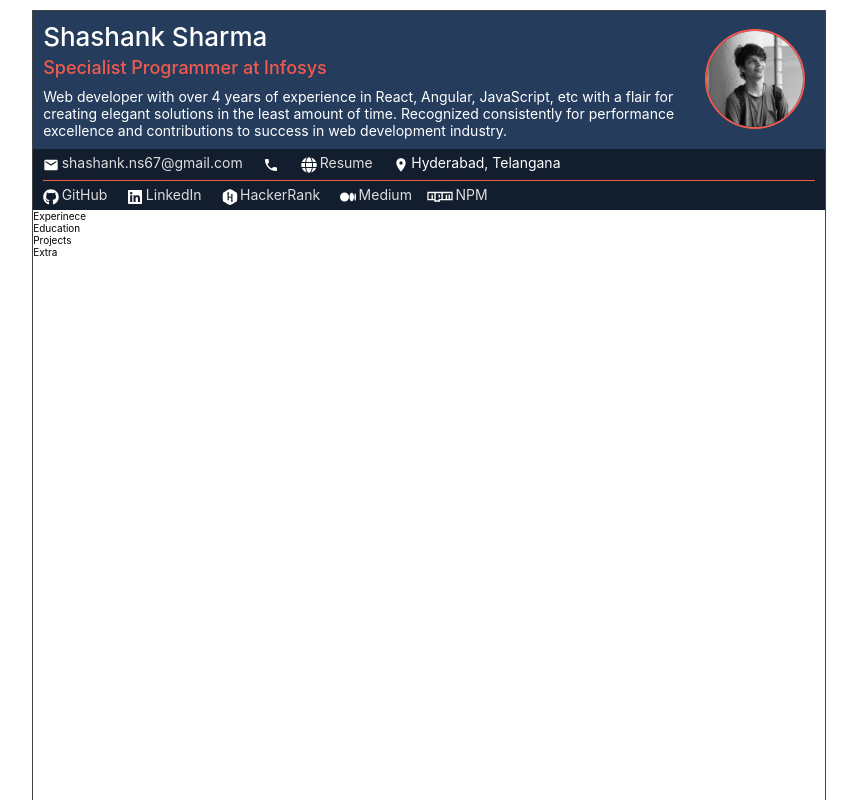
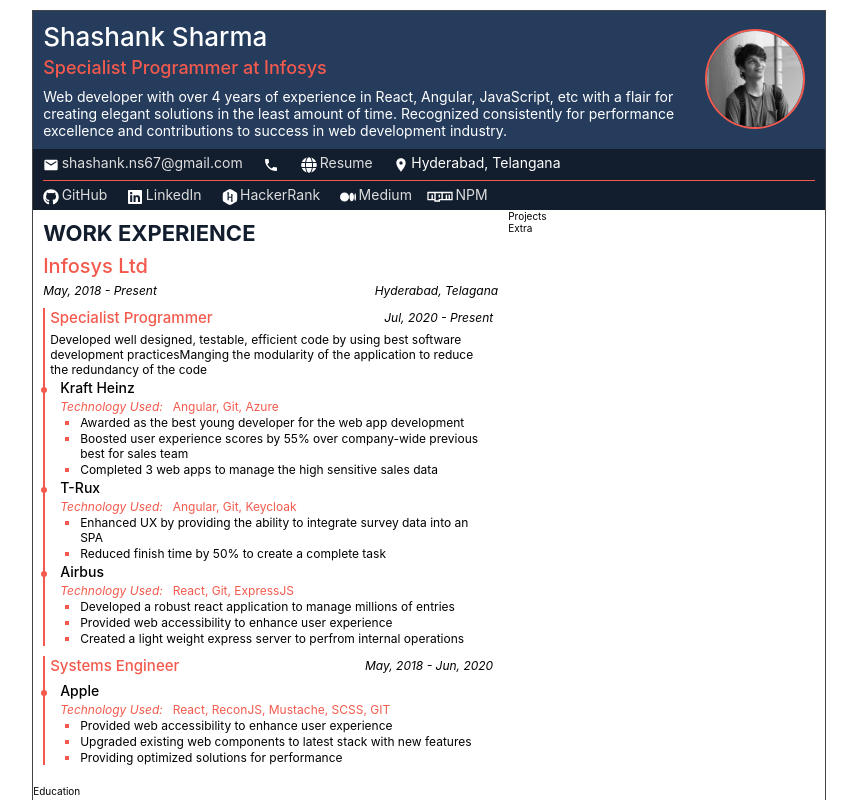
Before and after one commit to geekyorion/resume, a React (Create React App) app: page / in a window 1280 px wide. Shown: the top 800 px of the page, without its empty margins (211-1068 px from the left). Built offline with nearby package versions, Linux system fonts and the light colour scheme.

Commit message:
experience section added with minor bug resolved

```diff
--- a/package.json
+++ b/package.json
@@ -12,7 +12,6 @@
     "@testing-library/jest-dom": "^5.16.4",
     "@testing-library/react": "^13.3.0",
     "@testing-library/user-event": "^13.5.0",
-    "bootstrap": "^5.2.0-beta1",
     "react": "^18.1.0",
     "react-dom": "^18.1.0",
     "react-icons": "^4.4.0",
--- a/src/App.css
+++ b/src/App.css
@@ -16,3 +16,16 @@
   background: var(--color-grayblue);
   color: var(--color-white, #fff);
 }
+
+.sections {
+  display: flex;
+  justify-content: space-between;
+}
+
+.left-section {
+  flex: 3;
+}
+
+.right-section {
+  flex: 2;
+}
--- /dev/null
+++ b/src/components/Experience/Experience.css
@@ -0,0 +1,73 @@
+.experience-wrapper {
+  padding: 1rem;
+  font-size: 1.2rem;
+}
+
+.experience-header-text {
+  color: var(--color-darkblue);
+  margin-bottom: 0.75rem;
+  text-transform: uppercase;
+}
+
+.company-name {
+  font-size: 2rem;
+  color: var(--color-red);
+  font-weight: 500;
+}
+
+.exp-info, .work-info {
+  display: flex;
+  align-items: center;
+  justify-content: space-between;
+  margin: 0.5rem 0;
+  font-style: italic;
+}
+
+.work-wrapper {
+  padding: 0 0.5rem;
+  border-left: 0.2rem solid var(--color-red);
+  margin: 1rem 0;
+}
+
+.work-role {
+  color: var(--color-red);
+  font-size: 1.5rem;
+  font-style: normal;
+  font-weight: 500;
+}
+
+.projects {
+  padding-left: 1rem;
+}
+
+.projects ul ::marker {
+  color: var(--color-red);
+  font-size: 2rem;
+}
+
+.project-name {
+  position: relative;
+  font-size: 1.4rem;
+  font-weight: 500;
+  top: -0.3rem;
+}
+
+.project-technologies {
+  font-style: italic;
+  color: var(--color-red);
+  display: flex;
+}
+
+.project-technologies-values {
+  margin-left: 1rem;
+  font-style: normal;
+}
+
+.responsibilties {
+  list-style: square;
+  padding-left: 2rem;
+}
+
+.responsibilties ::marker {
+  font-size: 1.3rem !important;
+}
--- a/src/components/Experience/Experience.js
+++ b/src/components/Experience/Experience.js
@@ -1,8 +1,72 @@
+import { useState } from 'react';
+import { getDateFormat } from '../../utils/dates';
+import './Experience.css';
+
 const Experinece = ({ data }) => {
-  console.log(data);
+
+  const [expState] = useState(data);
 
   return (
-    <div>Experinece</div>
+    <div className="experience-wrapper">
+      <h3 className="experience-header-text">Work Experience</h3>
+      {expState.map((exp, index) => (
+        <div className="experience" key={`exp-${index}`}>
+          <p className="company-name">{exp.company}</p>
+          <div className="exp-info">
+            <p className="exp-duration">
+              {getDateFormat(exp.duration.from, 'MMM, YYYY')}
+              {' - '}
+              {exp.duration.to === 'present'
+                ? 'Present'
+                : getDateFormat(exp.duration.to, 'MMM, YYYY')
+              }
+            </p>
+            <p>{exp.location}</p>
+          </div>
+
+          {exp.work.map((work, workIndex) => (
+            <div className="work-wrapper" key={`exp-${index}-work-${workIndex}`}>
+              <div className="work-info">
+                <p className="work-role">{work.role}</p>
+                <p className="exp-duration">
+                  {getDateFormat(work.duration.from, 'MMM, YYYY')}
+                  {' - '}
+                  {work.duration.to === 'present'
+                    ? 'Present'
+                    : getDateFormat(work.duration.to, 'MMM, YYYY')
+                  }
+                </p>
+              </div>
+              {work.showDescription && (
+                <div className="work-desc">{ work.description }</div>
+              )}
+              <div className="projects">
+                <ul className="project-list">
+                  {work.projects.map((project, projectIndex) => (
+                    <li className="project" key={`project-${project.name}-${projectIndex}`}>
+                      <div className="project-name">{project.name}</div>
+                      <div className="project-technologies">
+                        <div className="project-technologies-label">Technology Used: </div>
+                        <div className="project-technologies-values">
+                          {project.technologies.join(', ')}
+                        </div>
+                      </div>
+                      <ul className="responsibilties">
+                        {project.responsibilities.map((resp, respIndex) => (
+                          <li className="project-responsibilty" key={`project-${project.name}-${projectIndex}-${respIndex}`}>
+                            {resp}
+                          </li>
+                        ))}
+                      </ul>
+                    </li>
+                  ))}
+                </ul>
+              </div>
+            </div>
+          ))}
+        </div>
+      ))}
+    </div>
   );
 };
 
--- a/src/components/Header/Header.css
+++ b/src/components/Header/Header.css
@@ -37,7 +37,7 @@
 }
 
 .all-links {
-  background: #121d2e;
+  background: var(--color-darkblue);
   width: calc(100% + 2rem);
   margin-left: -1rem;
   margin-top: 1rem;
--- a/src/components/Header/Header.js
+++ b/src/components/Header/Header.js
@@ -4,6 +4,9 @@
 
 const Header = ({ data }) => {
   const [headerState] = useState(data);
+
+  // fetch the current profile picture name [user can save more than one]
+  const headerImage = require(`../../assets/images/${headerState.image.imageName}`);
 
   return (
     <div className="header-section">
@@ -14,10 +17,9 @@
             <div className="role-text">{ headerState.role }</div>
             <div className="bio-text">{ headerState.bio }</div>
           </div>
-
           {headerState.image?.showImage && (
             <div className="image-wrapper">
-              <img src={headerState.image.url} alt={`profile of ${headerState.name}`} className="profile-picture" />
+              <img src={headerImage} alt={`profile of ${headerState.name}`} className="profile-picture" />
             </div>
           )}
         </div>
@@ -25,7 +27,7 @@
         <div className="all-links">
           <div className="contacts-wrapper">
             {headerState.contact.filter(contact => !contact.isHidden).map(contact => (
-              <div className="contact">
+              <div className="contact" key={`contact-${contact.type}`}>
                 <div className={`contact-icon ${contact.iconClass ?? ''}`}>{ HEADER_CONTACT_ICONS[contact.icon] }</div>
                 <div className="contact-text">
                   {contact.type === 'email' ? (
@@ -35,7 +37,7 @@
                   ) : contact.type === 'website' ? (
                     <a className="website-text" href={contact.link} rel="noreferrer noopener">{ contact.value }</a>
                   ) : (
-                    <p classname="other-contact-text">{ contact.value }</p>
+                    <p className="other-contact-text">{ contact.value }</p>
                   )}
                 </div>
               </div>
@@ -46,7 +48,7 @@
 
           <div className="links-wrapper all-links-wrapper">
             {headerState.links.filter(link => !link.isHidden).map(link => (
-              <div className="link">
+              <div className="link" key={`link-${link.type}`}>
                 <div className={`link-icon ${link.iconClass ?? ''}`}>{ HEADER_LINKS_ICONS[link.icon] }</div>
                 <div className="link-text">
                   <a href={link.value} target="_blank" rel="noreferrer noopener">{ link.type }</a>
--- a/src/data/data.json
+++ b/src/data/data.json
@@ -57,13 +57,13 @@
       }
     ],
     "image": {
-      "url": "./assets/images/profile.jpeg",
+      "imageName": "profile.jpeg",
       "showImage": true
     }
   },
   "experience": [
     {
-      "company": "Infosys",
+      "company": "Infosys Ltd",
       "duration": {
         "from": "21 May, 2018",
         "to": "present"
@@ -108,7 +108,7 @@
             "Developed well designed, testable, efficient code by using best software development practices",
             "Manging the modularity of the application to reduce the redundancy of the code"
           ],
-          "showDescription": false
+          "showDescription": true
         },
         {
           "role": "Systems Engineer",
--- a/src/index.css
+++ b/src/index.css
@@ -25,6 +25,7 @@
   --color-grayblue: #253c5d;
   --color-white: #fff;
   --color-link: #ddd;
+  --color-darkblue: #121d2e;
 }
 
 a {
@@ -41,4 +42,13 @@
   color: var(--color-white);
 }
 
-/* https://icomoon.io/app/#/select/library */
+h1 { font-size: 3rem; }
+h2 { font-size: 2.6rem; }
+h3 { font-size: 2.2rem; }
+h4 { font-size: 1.8rem; }
+h5 { font-size: 1.4rem; }
+h6 { font-size: 1rem; }
+
+small {
+  font-size: 1.2rem;
+}
--- /dev/null
+++ b/src/utils/dates.js
@@ -0,0 +1,49 @@
+import { padStart } from "./padding";
+
+const months = ['Jan', 'Feb', 'Mar', 'Apr', 'May', 'Jun', 'Jul', 'Aug', 'Sep', 'Aug', 'Nov', 'Dec'];
+
+/**
+ * @name getDateFormat formats the simple date string to required date format
+ * @param {string} dateString date string which needs to be converted
+ * @param {string} format string which represents the format of date
+ */
+export const getDateFormat = (dateString, format) => {
+  const dateObj = new Date(dateString);
+  const fullYear = dateObj.getFullYear();
+  const givenMonth = dateObj.getMonth();
+  const givenDate = dateObj.getDate();
+
+  const formattedDate = {};
+
+  const year = (format.match(/y+/ig) || [])[0];
+  const month = (format.match(/m+/ig) || [])[0];
+  const date = (format.match(/d+/ig) || [])[0];
+
+  // set year replacer
+  if (year) {
+    if (year.length === 4) {
+      formattedDate[year] = fullYear.toString();
+    } else {
+      formattedDate[year] = dateObj.toString().substring(4 - Math.max(year.length, 2))
+    }
+  }
+
+  // set month replacer
+  if (month) {
+    if (month.length === 3) {
+      formattedDate[month] = months[givenMonth];
+    } else {
+      formattedDate[month] = padStart(givenMonth + 1, '0', month.length);
+    }
+  }
+
+  // set date replacer
+  if (date) {
+    formattedDate[date] = padStart(givenDate, '0', date.length);
+  }
+
+  return format
+    .replace(year, formattedDate[year])
+    .replace(month, formattedDate[month])
+    .replace(date, formattedDate[date]);
+}
--- /dev/null
+++ b/src/utils/padding.js
@@ -0,0 +1,13 @@
+export const padStart = (string, fillString, maxLength) => {
+  if (typeof string !== 'string') {
+    string = string.toString();
+  }
+  return string.padStart(maxLength, fillString);
+};
+
+export const padEnd = (string, fillString, maxLength) => {
+  if (typeof string !== 'string') {
+    string = string.toString();
+  }
+  return string.padEnd(maxLength, fillString);
+};
```
Also changed, not shown: src/assets/images/profile.jpeg (renamed from public/assets/images/profile.jpeg), 1 other file (tests, documents, lock files or other folders).
